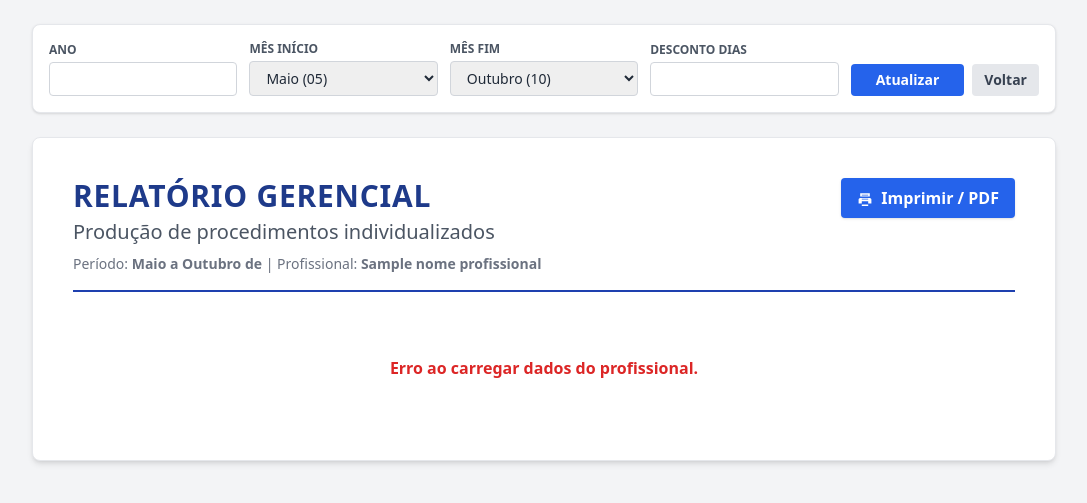
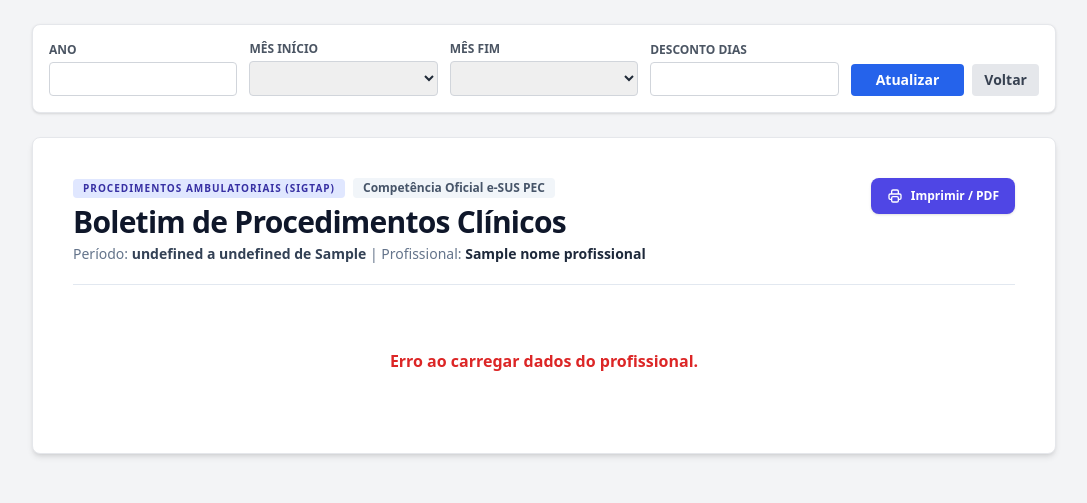
Before and after one commit to NISPPTA/api-relatorios-esus-pec, a FastAPI app: template templates/relatorio_procedimentos.html in a window 1280 px wide. Shown: the top 503 px of the page, without its empty margins (96-1183 px from the left). Run offline with FastAPI, Linux system fonts and the light colour scheme; the template is opened without the code that fills it: most values are stand-ins (such as "Sample title", 1, 10 or a date in 2020); parts of the project's set-up code (start-up, migrations or seed data) failed here and were passed over; some libraries are stand-ins or nearby versions.

Commit message:
fix(ui): torna dinamico o rotulo de periodo no boletim de procedimentos

```diff
--- a/templates/relatorio_procedimentos.html
+++ b/templates/relatorio_procedimentos.html
@@ -80,17 +80,26 @@
     <!-- FOLHA A4 DO RELATÓRIO -->
     <div class="max-w-5xl mx-auto bg-white p-10 rounded-lg shadow-md print-shadow-none border border-gray-200">
 
-        <!-- Cabeçalho -->
-        <div class="flex justify-between items-start border-b-2 border-blue-800 pb-4 mb-6">
+       <!-- Cabeçalho Padronizado -->
+        <div class="flex justify-between items-start border-b border-slate-200 pb-5 mb-6">
             <div>
-                <h1 class="text-3xl font-bold text-blue-900 uppercase tracking-wide">Relatório Gerencial</h1>
-                <h2 class="text-xl text-gray-600 mt-1">Produção de procedimentos individualizados</h2>
-                <p class="text-sm text-gray-500 mt-2">
-                    Período: <strong id="lbl-periodo-extenso">Maio a Outubro de 2026</strong> | Profissional: <strong>{{ nome_profissional }}</strong>
+                <div class="flex items-center gap-2 mb-1.5">
+                    <span class="bg-indigo-100 text-indigo-800 text-[10px] font-black tracking-widest px-2.5 py-0.5 rounded uppercase">
+                        Procedimentos Ambulatoriais (SIGTAP)
+                    </span>
+                    <span class="bg-slate-100 text-slate-600 text-xs font-semibold px-2.5 py-0.5 rounded">
+                        Competência Oficial e-SUS PEC
+                    </span>
+                </div>
+                <h1 class="text-2xl md:text-3xl font-black text-slate-900 tracking-tight">
+                    Boletim de Procedimentos Clínicos
+                </h1>
+                <p class="text-sm text-slate-500 mt-1">
+                    Período: <strong id="lbl-periodo-extenso" class="text-slate-700">Carregando período...</strong> | Profissional: <strong class="text-slate-800">{{ nome_profissional }}</strong>
                 </p>
             </div>
-            <button onclick="window.print()" class="no-print bg-blue-600 hover:bg-blue-700 text-white font-bold py-2 px-4 rounded inline-flex items-center shadow transition-colors" id="btn-imprimir">
-                <svg class="fill-current w-4 h-4 mr-2" xmlns="http://www.w3.org/2000/svg" viewBox="0 0 20 20"><path d="M4 4h12v4H4V4zm2 2v1h8V6H6zm10 4H4c-1.1 0-2 .9-2 2v5h4v3h8v-3h4v-5c0-1.1-.9-2-2-2zm-2 8H6v-4h8v4zm2-6H6v-1h8v1z"/></svg>
+            <button onclick="window.print()" class="no-print flex items-center gap-2 bg-indigo-600 hover:bg-indigo-700 text-white font-bold py-2.5 px-4 rounded-lg text-xs shadow transition-colors" id="btn-imprimir">
+                <svg class="w-4 h-4" fill="none" stroke="currentColor" stroke-width="2" viewBox="0 0 24 24"><path stroke-linecap="round" stroke-linejoin="round" d="M17 17h2a2 2 0 002-2v-4a2 2 0 00-2-2H5a2 2 0 00-2 2v4a2 2 0 002 2h2m2 4h6a2 2 0 002-2v-4a2 2 0 00-2-2H9a2 2 0 00-2 2v4a2 2 0 002 2zm8-12V5a2 2 0 00-2-2H9a2 2 0 00-2 2v4h10z"></path></svg>
                 Imprimir / PDF
             </button>
         </div>
@@ -189,7 +198,6 @@
 
         </div>
     </div>
-
 <script>
     const idProfissional = Number("{{ id_profissional }}");
     let chartInstance = null;
@@ -199,14 +207,32 @@
         7: "Julho", 8: "Agosto", 9: "Setembro", 10: "Outubro", 11: "Novembro", 12: "Dezembro"
     };
 
+    function sincronizarFiltrosComUrl() {
+        const inputAno = document.getElementById('input-ano');
+        const selectMesInicio = document.getElementById('select-mes-inicio');
+        const selectMesFim = document.getElementById('select-mes-fim');
+        const inputDesconto = document.getElementById('input-desconto');
+
+        // Inicializa com os valores recebidos da barra global do dashboard
+        if (inputAno) inputAno.value = "{{ filtro_ano }}";
+        if (selectMesInicio) selectMesInicio.value = "{{ filtro_mes_inicio }}";
+        if (selectMesFim) selectMesFim.value = "{{ filtro_mes_fim }}";
+        if (inputDesconto) inputDesconto.value = "{{ filtro_dias_desconto }}" || 0;
+    }
+
     async function carregarRelatorio() {
-            const ano = document.getElementById('input-ano').value;
-            const mesInicio = document.getElementById('select-mes-inicio').value;
-            const mesFim = document.getElementById('select-mes-fim').value;
-            const diasDesconto = document.getElementById('input-desconto').value || 0;
+        const ano = document.getElementById('input-ano')?.value || "{{ filtro_ano }}";
+        const mesInicio = Number(document.getElementById('select-mes-inicio')?.value || "{{ filtro_mes_inicio }}");
+        const mesFim = Number(document.getElementById('select-mes-fim')?.value || "{{ filtro_mes_fim }}");
+        const diasDesconto = document.getElementById('input-desconto')?.value || 0;
 
-            document.getElementById('lbl-periodo-extenso').textContent =
-                `${mesesNomes[mesInicio]} a ${mesesNomes[mesFim]} de ${ano}`;
+        // Atualização dinâmica do período por extenso
+        const rotuloPeriodo = (mesInicio === mesFim)
+            ? `${mesesNomes[mesInicio]} de ${ano}`
+            : `${mesesNomes[mesInicio]} a ${mesesNomes[mesFim]} de ${ano}`;
+
+        const elPeriodo = document.getElementById('lbl-periodo-extenso');
+        if (elPeriodo) elPeriodo.textContent = rotuloPeriodo;
 
         document.getElementById('loading').style.display = 'block';
         document.getElementById('conteudo-relatorio').style.display = 'none';
@@ -221,7 +247,7 @@
             document.getElementById('conteudo-relatorio').style.display = 'block';
 
             // Indicadores Rápidos
-                document.getElementById('ind-total').textContent = dados.resumo.total_procedimentos;
+            document.getElementById('ind-total').textContent = (dados.resumo.total_procedimentos || 0).toLocaleString('pt-BR');
             document.getElementById('ind-meses').textContent = dados.resumo.meses_com_registro;
             document.getElementById('ind-dias').textContent = dados.resumo.dias_com_registro;
             document.getElementById('ind-pico').textContent = dados.resumo.maior_volume_dia.quantidade > 0
@@ -278,7 +304,7 @@
                     <td class="px-3 py-2 text-right">${m.dias_uteis}</td>
                     <td class="px-3 py-2 text-right">${m.dias_com_registro}</td>
                     <td class="px-3 py-2 text-right">${m.percentual_dias_efetivos}%</td>
-                        <td class="px-3 py-2 text-right font-medium">${m.quantidade}</td>
+                    <td class="px-3 py-2 text-right font-medium">${(m.quantidade || 0).toLocaleString('pt-BR')}</td>
                     <td class="px-3 py-2 text-right">${m.media_dia > 0 ? m.media_dia : '-'}</td>
                 `;
                 tbody.appendChild(tr);
@@ -289,7 +315,7 @@
             document.getElementById('tab-tot-uteis').textContent = dados.resumo.dias_uteis_esperados;
             document.getElementById('tab-tot-registrados').textContent = dados.resumo.dias_com_registro;
             document.getElementById('tab-tot-pct').textContent = `${dados.resumo.percentual_dias_efetivos_geral}%`;
-                document.getElementById('tab-tot-procedimentos').textContent = dados.resumo.total_procedimentos;
+            document.getElementById('tab-tot-procedimentos').textContent = (dados.resumo.total_procedimentos || 0).toLocaleString('pt-BR');
             document.getElementById('tab-tot-media').textContent = dados.resumo.media_por_dia_registrado;
 
             // Seção 3 - Distribuição dos Registros Diários
@@ -321,7 +347,7 @@
                 tr.innerHTML = `
                     <td class="px-4 py-2 font-mono text-gray-500">${s.codigo_sigtap}</td>
                     <td class="px-4 py-2 font-medium">${s.procedimento}</td>
-                        <td class="px-4 py-2 text-right font-bold">${s.quantidade}</td>
+                    <td class="px-4 py-2 text-right font-bold">${(s.quantidade || 0).toLocaleString('pt-BR')}</td>
                 `;
                 tbodySigtap.appendChild(tr);
             });
@@ -332,12 +358,18 @@
         }
     }
 
-        document.getElementById('form-filtros').addEventListener('submit', (e) => {
+    const formFiltros = document.getElementById('form-filtros');
+    if (formFiltros) {
+        formFiltros.addEventListener('submit', (e) => {
             e.preventDefault();
             carregarRelatorio();
         });
+    }
 
-        document.addEventListener('DOMContentLoaded', carregarRelatorio);
+    document.addEventListener('DOMContentLoaded', () => {
+        sincronizarFiltrosComUrl();
+        carregarRelatorio();
+    });
 </script>
 </body>
 </html>
```
Lines whose indentation alone changed are shown as unchanged.
